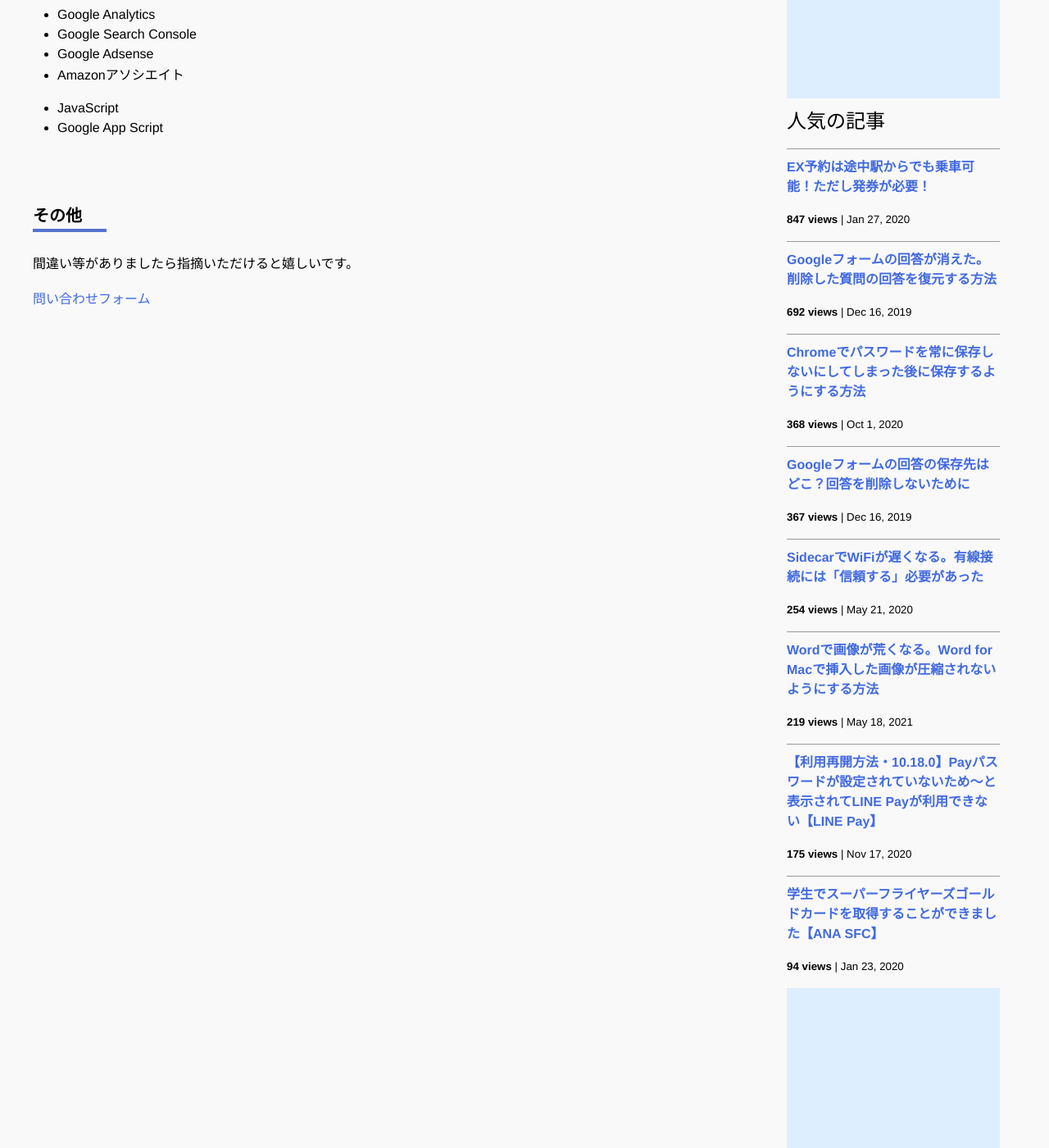
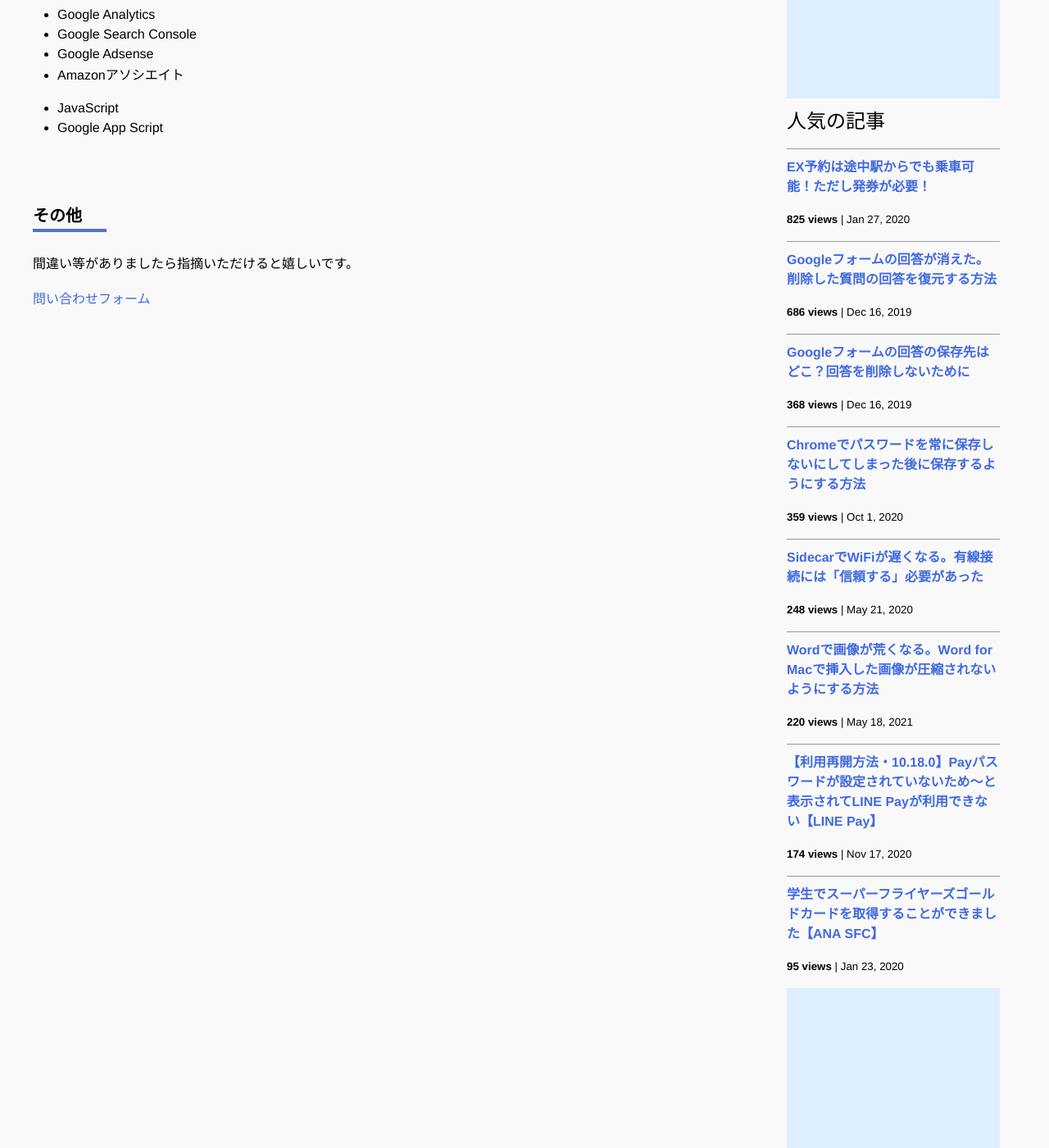
Before and after one commit to iwanaminami/shoyaiwaname, a Jekyll site: the page built from about.markdown, in a window 1280 px wide and 1400 px high, scrolled down 693 px. Shown: the whole window at 82% size. Built offline with Jekyll 4.4.1, drawn with Linux system fonts in a browser that asks for light colours; nearby versions of some CDN libraries; comment, search, counter and statistics services are not loaded.

Commit message:
a new commit message

```diff
--- a/_data/popularposts.yml
+++ b/_data/popularposts.yml
@@ -1,17 +1,17 @@
 side:
-  - view: 847
+  - view: 825
     url: /2020/01/27/ex-rideontheway.html
-  - view: 692
+  - view: 686
     url: /2019/12/16/restore-googleform.html
   - view: 368
+    url: /2019/12/16/googleform-answers.html
+  - view: 359
     url: /2020/10/01/googlepassword.html
-  - view: 367
-    url: /2019/12/16/googleform-answers.html
-  - view: 254
+  - view: 248
     url: /2020/05/21/sidecar-via-cable.html
-  - view: 219
+  - view: 220
     url: /2021/05/18/image-compression-word.html
-  - view: 175
+  - view: 174
     url: /2020/11/17/linepay.html
-  - view: 94
+  - view: 95
     url: /2020/01/23/sfcgold.html
```
